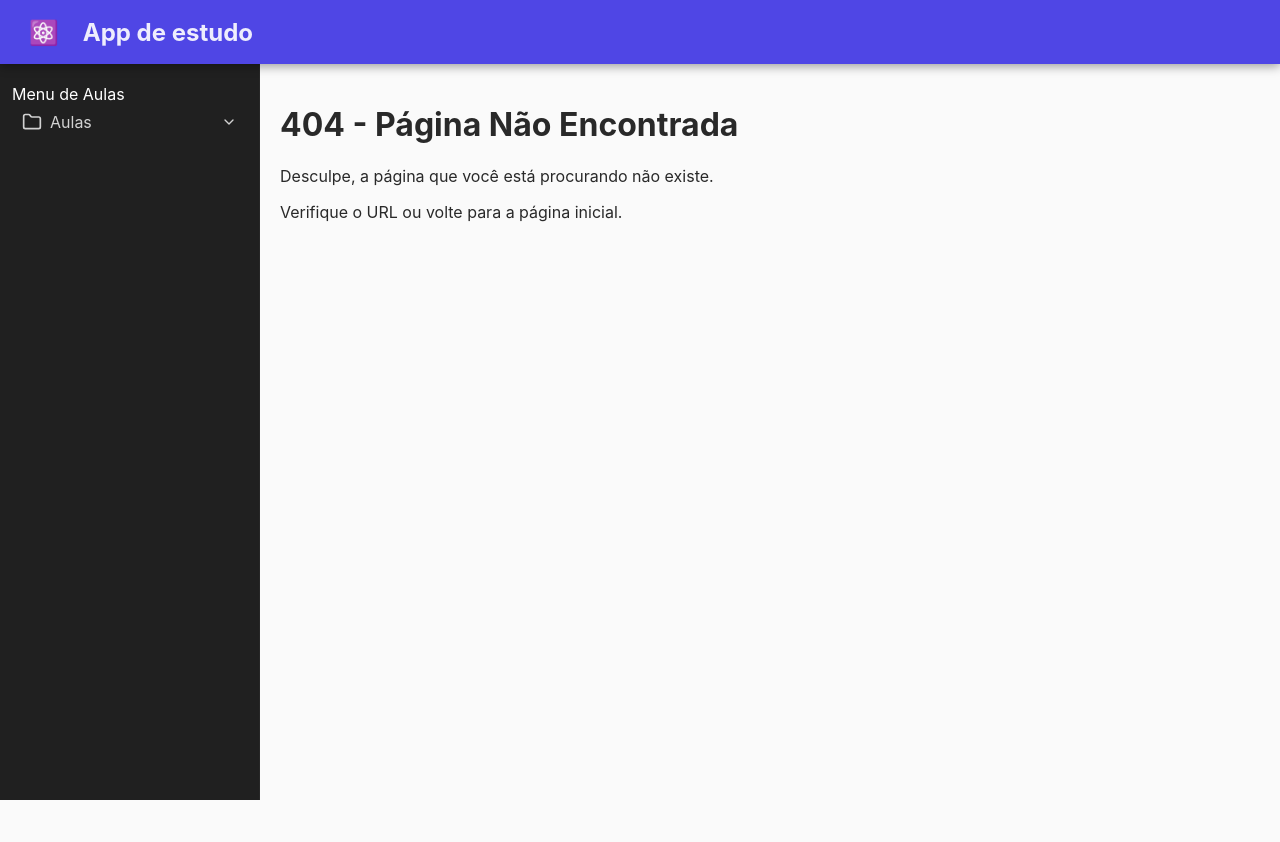
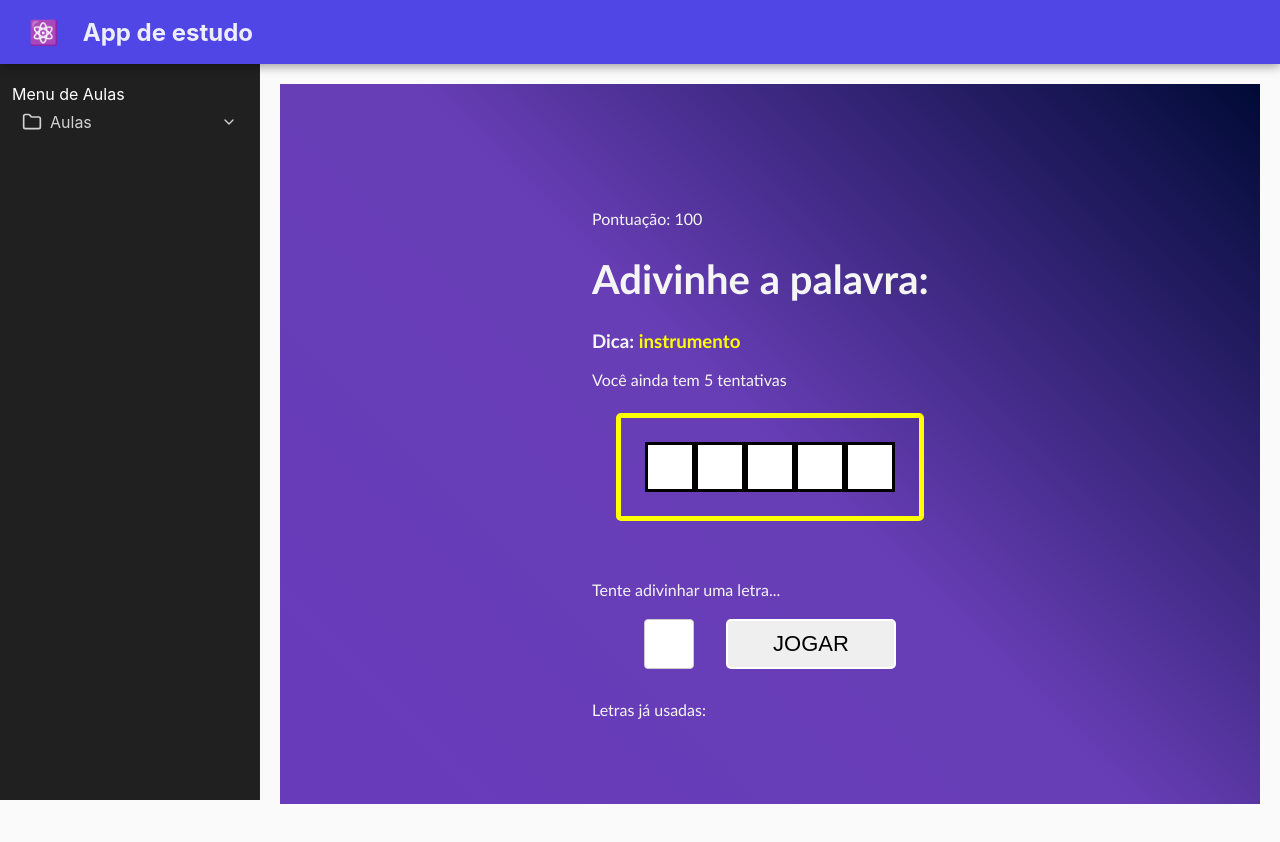
Before and after one commit to DgbDiego/vitejs-vite-zwdev77t, a React (Vite) app: page /pages/secao6/SecretWord in a window 1280 px wide. Before the commit this address had no page. Shown: the top 842 px of the page. Built offline with nearby package versions, Linux system fonts and the light colour scheme.

Commit message:
Secao 6 completa. feat: adicionar página Secret Word e componentes relacionados

```diff
--- /dev/null
+++ b/src/components/secretWord/Game.css
@@ -0,0 +1,54 @@
+.game h1 {
+    font-size: 2.5em;
+}
+
+.point span {
+    font-weight: bold;
+}
+
+.tip span {
+    color: yellow;
+}
+
+
+.wordContainer{
+    align-items: center;
+    justify-content: center;
+    margin: 1.5em;
+    padding: 1.5em;
+    border: 5px solid yellow;
+    border-radius: 5px;
+    display: flex;
+}
+
+.letter, .blankSquare {
+    font-size: 40px;
+    line-height: 1.2;
+    border: 3px solid #000;
+    height: 50px;
+    width: 50px;
+    text-transform: uppercase;
+    text-align: center;
+    background-color: white;
+    color: #000;
+    font-weight: bold;
+}
+
+.letterContainer p {
+    margin-bottom: 1.2em;
+}
+
+.letterContainer form {
+    display: flex;
+    flex-direction: row;
+    align-items: start;
+    justify-content: center;
+}
+
+.letterContainer input {
+    height: 50px;
+    width: 50px;
+    font-size: 2em;
+    text-align: center;
+    margin-right: 1em;
+}
--- /dev/null
+++ b/src/components/secretWord/Game.jsx
@@ -0,0 +1,67 @@
+import React, {useState, useRef} from 'react'
+import './Game.css'
+
+const Game = ({
+    verifyLetter,
+    pickedWord,
+    pickedCategory,
+    letters,
+    guessedLetters,
+    wrongLetters,
+    guesses,
+    score
+}) => {
+
+    const [letter, setLetter] = useState('');
+    const letterInputRef = useRef(null);
+
+    // console.log(pickedWord)
+    const handleSubmit = (e) => {
+        e.preventDefault();
+        setLetter('');
+
+        verifyLetter(letter);
+
+        letterInputRef.current.focus();
+    }
+
+  return (
+
+    <div className="game">
+        <p className='points'>
+            <span>Pontuação: {score}</span>
+        </p>
+        <h1>Adivinhe a palavra:</h1>
+        <h3 className='tip'>
+            Dica: <span>{pickedCategory}</span>
+        </h3>
+        <p>Você ainda tem {guesses} tentativas</p>
+        <div className='wordContainer'>
+            {letters.map((letter,i) => (
+                guessedLetters.includes(letter) ? (
+                    <span key={i} className='letter'>{letter}</span>
+                ) : (
+                    <span key={i} className='blankSquare'></span>
+                )
+            ))}
+
+        </div>
+        <br/>
+        <div className='letterContainer'>
+            <p>Tente adivinhar uma letra...</p>
+            <form onSubmit={handleSubmit}>
+                <input type='text' name='letter' maxLength={1} required onChange={(e) => setLetter(e.target.value)} value={letter} ref={letterInputRef}></input>
+                <button>Jogar</button>
+            </form>
+        </div>
+        <div className="wrongLettersContainer">
+            <p>Letras já usadas: </p>
+            {wrongLetters.map((letter,i) => (
+                <span key={i}>{letter}, </span>
+            ))}
+        </div>
+    </div>
+  )
+}
+
+export default Game
--- /dev/null
+++ b/src/components/secretWord/GameOver.css
@@ -0,0 +1,3 @@
+h2 span {
+    color: yellow;
+}
--- /dev/null
+++ b/src/components/secretWord/GameOver.jsx
@@ -0,0 +1,14 @@
+import React from 'react'
+import './GameOver.css'
+
+const GameOver = ({retry, score=0}) => {
+  return (
+    <div>
+        <h2>Fim de Jogo</h2>
+        <h2>Voce fez <span>{score}</span> pontos.</h2>
+        <button onClick={retry}>Voltar ao menu</button>
+    </div>
+  )
+}
+
+export default GameOver
--- /dev/null
+++ b/src/components/secretWord/StartScreen.css
@@ -0,0 +1,11 @@
+.start {
+    text-align: center;
+}
+.start h1 {
+    font-size: 3.5em;
+}
+
+.start p {
+    margin-bottom: 2em;
+    color: gainsboro;
+}
--- /dev/null
+++ b/src/components/secretWord/StartScreen.jsx
@@ -0,0 +1,14 @@
+import React from 'react'
+import "./StartScreen.css"
+
+const StartScreen = ({comando}) => {
+  return (
+    <div className='start'>
+        <h1>Secret Word</h1>
+        <p> Clique no botão abaixo para jogar</p>
+        <button onClick={comando} >Começar</button>
+    </div>
+  )
+}
+
+export default StartScreen
--- /dev/null
+++ b/src/data/words.js
@@ -0,0 +1,12 @@
+export const wordsList = {
+    carro: ["Motor", "Rodas", "Portas", "Janelas"],
+    computador: ["Teclado", "Mouse", "Monitor", "Placa-mãe"],
+    casa: ["Porta", "Janela", "Telhado", "Parede"],
+    escola: ["Professor", "Aluno", "Caderno", "Lousa"],
+    fruta: ["Maçã", "Banana", "Laranja", "Uva"],
+    alimento: ["Arroz", "Feijão", "Carne", "Legumes"],
+    esporte: ["Futebol", "Basquete", "Tênis", "Natação"],
+    instrumento: ["Violão", "Piano", "Bateria", "Guitarra"],
+    animal: ["Cachorro", "Gato", "Elefante", "Leão"],
+    planeta: ["Terra", "Marte", "Júpiter", "Saturno"],
+}
--- a/src/indexPages.jsx
+++ b/src/indexPages.jsx
@@ -17,6 +17,7 @@ import aula69, {meta as aula69Meta} from './pages/secao5/aula69.jsx';
 import aula70, {meta as aula70Meta} from './pages/secao5/aula70.jsx';
 import aula71, {meta as aula71Meta} from './pages/secao5/aula71.jsx';
 import aula72, {meta as aula72Meta} from './pages/secao5/aula72.jsx';
+import SecretWord, {meta as SecretWordMeta} from './pages/secao6/SecretWord.jsx';
 import NotFound, {meta as notFoundMeta} from './pages/NotFound.jsx';
 
 
@@ -40,6 +41,7 @@ export const ComponentMap = {
     aula70: aula70, // Mapeia 'aula70' para o componente importado/simulado
     aula71: aula71, // Mapeia 'aula71' para o componente importado/simulado
     aula72: aula72, // Mapeia 'aula72' para o componente importado/simulado
+    SecretWord: SecretWord, // Mapeia 'SecretWord' para o componente importado/simulado
 };
 // 1. Definição das Páginas (PAGES_JSON)
 export const PAGES_JSON = [
@@ -64,6 +66,9 @@ export const PAGES_JSON = [
             aula70Meta,
             aula71Meta,
             aula72Meta,
+        ]},
+        { title: "Seção 6", icon: "Folder", menu: true, children: [
+            SecretWordMeta,
         ]},
 
         { title: "Aulas Antigas", icon: "FileClock", menu: true, component: "AppOld", path: "/AppOld" },
--- a/src/layout/Sidebar.jsx
+++ b/src/layout/Sidebar.jsx
@@ -78,7 +78,7 @@ export default function Sidebar() {
 
     return (
         <aside className="app-sidebar">
-            <div className="text-white font-bold text-lg mb-4">
+            <div>
                 Menu de Aulas
             </div>
             <ul>
--- a/src/pages/secao4/aula61.jsx
+++ b/src/pages/secao4/aula61.jsx
@@ -18,7 +18,7 @@ const aula61 = () => {
             </TextBox>
 
         </BorderBox>
-        <h2 className={styles['aula61_title']}>Título estilizado com CSS Modules.</h2>
+        <h2 className={styles.aula61_title}>Título estilizado com CSS Modules.</h2>
         <h2 className='aula61_title'>Elemento com a mesma classe mas não acessa o estilo devido ao escopo. Só existe dentro do arquivo.</h2>
     </div>
   )
--- /dev/null
+++ b/src/pages/secao6/SecretWord.css
@@ -0,0 +1,31 @@
+.secret_home {
+    font-family: 'Calibri', 'Gill Sans', 'Gill Sans MT', 'Trebuchet MS', sans-serif;
+    color: whitesmoke;
+    display: flex;
+    flex-direction: column;
+    align-items: center;
+    justify-content: center;
+    height: 90vh;
+    background: linear-gradient(
+        45deg,
+        #683bbb,
+        #683eb6,
+        #000a36
+    );
+}
+
+button {
+    border: 2px solid #FFF;
+    border-radius: 5px;
+    padding: 0 45px;
+    height: 50px;
+    font-size: 22px;
+    text-transform: uppercase;
+    cursor: pointer;
+    transition: .4s;
+
+}
+
+/* button:hover {
+    background-color: beige;
+} */
--- /dev/null
+++ b/src/pages/secao6/SecretWord.jsx
@@ -0,0 +1,156 @@
+// CSS
+import './secretWord.css'
+
+// Components
+import React, {useCallback, useEffect, useState} from 'react'
+import StartScreen from '../../components/secretWord/StartScreen'
+import Game from '../../components/secretWord/Game'
+import GameOver from '../../components/secretWord/GameOver'
+
+
+// Data
+import {wordsList} from '../../data/words'
+
+
+export const meta = {
+   title: "Desafio 6\nSecret Word",
+   icon: "FileCheck",
+   menu: true,
+   component: "SecretWord",
+   path: "/pages/secao6/SecretWord",
+};
+
+const stages = [
+    {id:1, name: "start"},
+    {id:2, name: "game"},
+    {id:3, name: "end"}
+];
+
+const SecretWord = () => {
+
+    let defaultGuesses = 5;
+
+    const [gameStage, setGameStage] = useState(stages[0].name);
+    const [words] = useState(wordsList);
+
+    const [pickedWord, setPickedWord] = useState('');
+    const [pickedCategory, setPickedCategory] = useState('');
+    const [letters, setLetters] = useState([]);
+
+    const [guessedLetters, setGuessedLetters] = useState([]);
+    const [wrongLetters, setWrongLetteres] = useState([]);
+    const [guesses, setGuesses] = useState(defaultGuesses);
+    const [score, setScore] = useState(0);
+
+    const comprimentoLista = wordsList.length;
+
+    //Seleciona Categoria e Palavra
+    const pickWordAndCategory = () => {
+        const categories = Object.keys(words);
+        const category = categories[Math.floor(Math.random() * categories.length)];
+        const word = words[category][Math.floor(Math.random() * words[category].length)]
+
+        return {word, category};
+
+    }
+
+    //reinicia jogo e reseta estados
+    const retry = () => {
+        setScore(0);
+        setGuesses(defaultGuesses);
+        setGameStage(stages[0].name);
+    }
+
+    //Fim de jogo
+    const gameOver = () => {
+        setGameStage(stages[2].name);
+    }
+
+    //Inicia o jogo, selecionando a palavra e definindo os estados
+    const startGame = useCallback(() => {
+        clearLetterStates();
+        const {word, category} = pickWordAndCategory();
+
+        let wordLetters = word.split("");
+        wordLetters = wordLetters.map((l) => l.toLowerCase());
+
+        setPickedWord(word);
+        setPickedCategory(category);
+        setLetters(wordLetters);
+        setGameStage(stages[1].name);
+
+    });
+
+    //Limpa as letras usadas
+    const clearLetterStates = () => {
+        setGuessedLetters([]);
+        setWrongLetteres([]);
+    }
+
+    //Monitora condicao de derrota. Se chegar a 0, gameOver
+    useEffect(() => {
+        if(guesses <= 0){
+            clearLetterStates();
+            gameOver();
+        }
+    },[guesses]);
+
+    //Monitora a condicao de vitoria
+    useEffect(() => {
+
+        const uniqueLetters = [... new Set(letters)]
+
+        //Palavra correta. Adiciona Score e reinicia o jogo com nova palavra
+        if(guessedLetters.length === uniqueLetters.length){
+            setScore((actualScore) => actualScore + 100);
+            startGame();
+        }
+
+    },[guessedLetters]);
+
+    const verifyLetter = (letter) => {
+        const normalizedLetter = letter.toLowerCase();
+
+        if(guessedLetters.includes(normalizedLetter) || wrongLetters.includes(normalizedLetter)) {
+            return;
+        }
+
+        if(letters.includes(normalizedLetter)) {
+            setGuessedLetters((actualGuessedLetters) =>[
+                ...actualGuessedLetters,
+                normalizedLetter
+            ])
+        } else {
+            setWrongLetteres((actualWrongLetters) => [
+                ...actualWrongLetters,
+                normalizedLetter
+            ])
+            setGuesses((actualGuesses) => actualGuesses -1);
+
+
+        }
+
+    }
+
+  return (
+    <div className='secret_home'>
+        <h2>{comprimentoLista}</h2>
+        {gameStage === "start" && <StartScreen comando={startGame}/> }
+        {gameStage === "game" && (
+            <Game
+            verifyLetter={verifyLetter}
+            pickedWord={pickedWord}
+            pickedCategory={pickedCategory}
+            letters={letters}
+            guessedLetters={guessedLetters}
+            wrongLetters={wrongLetters}
+            guesses={guesses}
+            score={score}
+            />
+        )}
+        {gameStage === "end" && <GameOver retry={retry} score={score} /> }
+    </div>
+  )
+}
+
+export default SecretWord
```
